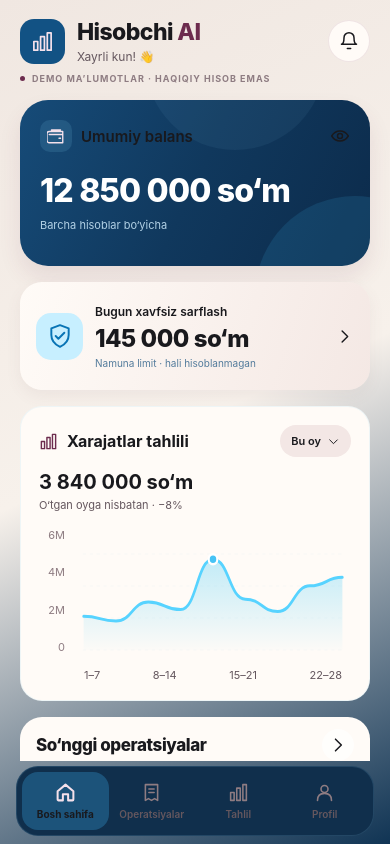
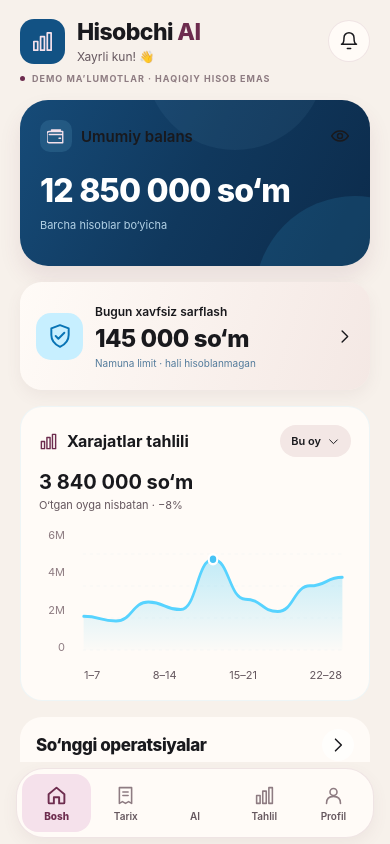
Before and after one commit to abdulazizganiyev255-ship-it/hisobchi-ai-mobile, a React Native app: screen / in a window 390 px wide. Built offline with nearby package versions, Linux system fonts and the light colour scheme.

Commit message:
feat(design): convert app shell to premium five-tab ivory navigation

```diff
--- a/App.tsx
+++ b/App.tsx
@@ -1,40 +1,82 @@
 import {useState} from 'react';
 import {Pressable, StyleSheet, Text, View} from 'react-native';
-import {LinearGradient} from 'expo-linear-gradient';
 import {StatusBar} from 'expo-status-bar';
 import {SafeAreaProvider, SafeAreaView} from 'react-native-safe-area-context';
 import {AppIcon, IconName} from './src/components/AppIcon';
 import {DashboardScreen} from './src/screens/DashboardScreen';
 import {OtherScreen, Tab} from './src/screens/OtherScreens';
-import {colors, radius} from './src/theme/tokens';
+import {colors, radius, shadow} from './src/theme/tokens';
 
-const tabs:{key:Tab;label:string;icon:IconName}[]=[
-  {key:'home',label:'Bosh sahifa',icon:'home'},
-  {key:'transactions',label:'Operatsiyalar',icon:'receipt'},
+const tabs: {key:Tab;label:string;icon:IconName}[] = [
+  {key:'home',label:'Bosh',icon:'home'},
+  {key:'transactions',label:'Tarix',icon:'receipt'},
+  {key:'ai',label:'AI',icon:'sparkles'},
   {key:'analytics',label:'Tahlil',icon:'chart'},
-  {key:'profile',label:'Profil',icon:'user'}
+  {key:'profile',label:'Profil',icon:'user'},
 ];
 
 function AppContent() {
-  const [tab,setTab]=useState<Tab>('home');
+  const [tab,setTab] = useState<Tab>('home');
+
   return <SafeAreaView style={styles.safe} edges={['top','bottom']}>
-    <StatusBar style="light"/>
-    <LinearGradient style={StyleSheet.absoluteFill} colors={[colors.backgroundDeep,colors.background,'#103454']} start={{x:0,y:0}} end={{x:1,y:1}}/>
-    <View style={styles.body}>{tab==='home'?<DashboardScreen onOpenTransactions={()=>setTab('transactions')}/>:<OtherScreen tab={tab}/>}</View>
-    <View style={styles.navOuter}><View style={styles.nav}>
-      {tabs.map(item=>{
-        const active=tab===item.key;
-        return <Pressable key={item.key} accessibilityRole="tab" accessibilityState={{selected:active}} accessibilityLabel={item.label} onPress={()=>setTab(item.key)} style={[styles.navItem,active&&styles.navActive]}>
-          <AppIcon name={item.icon} color={active?colors.primarySoft:colors.faint} size={21} strokeWidth={active?2.3:1.8}/>
-          <Text style={[styles.navLabel,active&&styles.navLabelActive]} numberOfLines={1} adjustsFontSizeToFit>{item.label}</Text>
-        </Pressable>;
-      })}
-    </View></View>
+    <StatusBar style="dark"/>
+    <View style={styles.body}>
+      {tab==='home'
+        ? <DashboardScreen onOpenTransactions={()=>setTab('transactions')}/>
+        : <OtherScreen tab={tab}/>
+      }
+    </View>
+    <View style={styles.navOuter}>
+      <View style={styles.nav}>
+        {tabs.map(item=>{
+          const active = tab===item.key;
+          return <Pressable
+            key={item.key}
+            accessibilityRole="tab"
+            accessibilityState={{selected:active}}
+            accessibilityLabel={item.label}
+            onPress={()=>setTab(item.key)}
+            style={[styles.navItem,active&&styles.navActive]}
+          >
+            <AppIcon
+              name={item.icon}
+              color={active?colors.primary:colors.faint}
+              size={21}
+              strokeWidth={active?2.2:1.8}
+            />
+            <Text
+              style={[styles.navLabel,active&&styles.navLabelActive]}
+              numberOfLines={1}
+              adjustsFontSizeToFit
+            >{item.label}</Text>
+          </Pressable>;
+        })}
+      </View>
+    </View>
   </SafeAreaView>;
 }
 
-export default function App(){return <SafeAreaProvider><AppContent/></SafeAreaProvider>}
+export default function App() {
+  return <SafeAreaProvider><AppContent/></SafeAreaProvider>;
+}
 
 const styles=StyleSheet.create({
-  safe:{flex:1,backgroundColor:colors.background},body:{flex:1},navOuter:{paddingHorizontal:16,paddingBottom:8,paddingTop:5},nav:{height:70,borderRadius:radius.lg,backgroundColor:'#102F4C',borderWidth:1,borderColor:'rgba(151,220,255,0.14)',flexDirection:'row',alignItems:'stretch',padding:5},navItem:{flex:1,alignItems:'center',justifyContent:'center',gap:5,borderRadius:16,minWidth:0},navActive:{backgroundColor:'#1C537A'},navLabel:{fontSize:10,color:colors.muted,fontWeight:'600'},navLabelActive:{color:colors.text,fontWeight:'700'}
+  safe:{flex:1,backgroundColor:colors.background},
+  body:{flex:1},
+  navOuter:{paddingHorizontal:16,paddingBottom:6,paddingTop:6,backgroundColor:colors.background},
+  nav:{
+    minHeight:70,
+    borderRadius:radius.xl,
+    backgroundColor:colors.surface,
+    borderWidth:1,
+    borderColor:colors.divider,
+    flexDirection:'row',
+    alignItems:'stretch',
+    padding:5,
+    ...shadow.light,
+  },
+  navItem:{flex:1,minWidth:0,alignItems:'center',justifyContent:'center',gap:4,borderRadius:radius.md},
+  navActive:{backgroundColor:colors.primarySoft},
+  navLabel:{fontSize:10,color:colors.muted,fontWeight:'600'},
+  navLabelActive:{color:colors.primary,fontWeight:'800'},
 });
```
